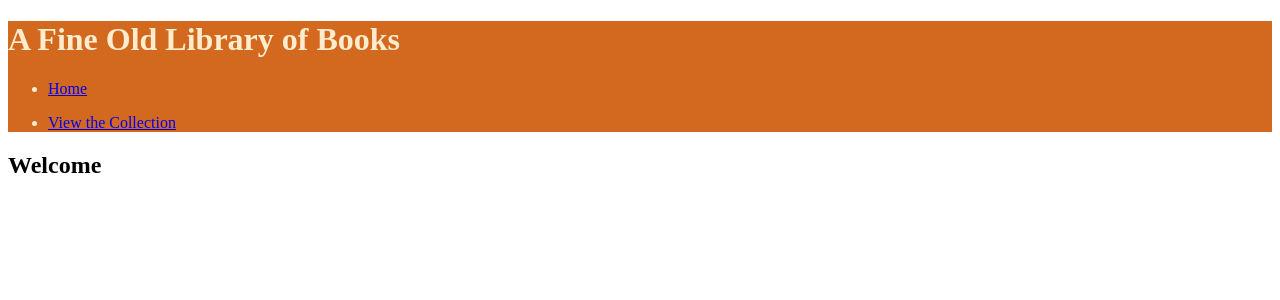
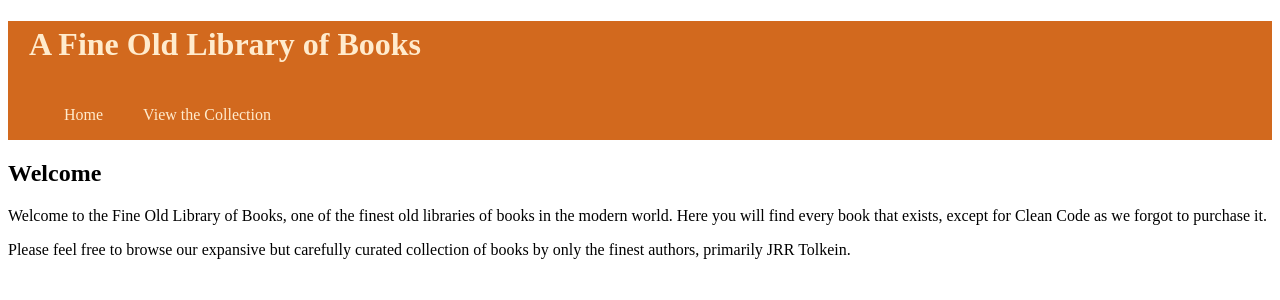
Before and after one commit to erikesund/cc_full_stack_lab, a Flask app: page / in a window 1280 px wide. Shown: the top 300 px of the page. Run offline with Flask 2, Linux system fonts and the light colour scheme.

Commit message:
some more css

```diff
--- a/static/style.css
+++ b/static/style.css
@@ -4,5 +4,24 @@ body {
 
 body > header {
     background-color: chocolate;
-    color: blanchedalmond
+    color: blanchedalmond;
+    padding-left: 1rem;
+    justify-content: center;
 }
+
+body > header > h1 {
+    padding: 5px;
+}
+
+body > header > nav {
+    display: flex;
+}
+
+body > header > nav > ul {
+    list-style: none;
+}
+
+body > header > nav > ul > li > a {
+    color: blanchedalmond;
+    text-decoration: none;
+}
--- a/templates/index.html
+++ b/templates/index.html
@@ -5,6 +5,14 @@
         <header>
             <h2>Welcome</h2>
         </header>
+        <div>
+            <p>
+            Welcome to the Fine Old Library of Books, one of the finest old libraries of books in the modern world. Here you will find every book that exists, except for Clean Code as we forgot to purchase it.
+        </p>
+        <p>
+            Please feel free to browse our expansive but carefully curated collection of books by only the finest authors, primarily JRR Tolkein.
+        </p>
+        </div>
         </div>
     </article>
 {% endblock content %}
```
